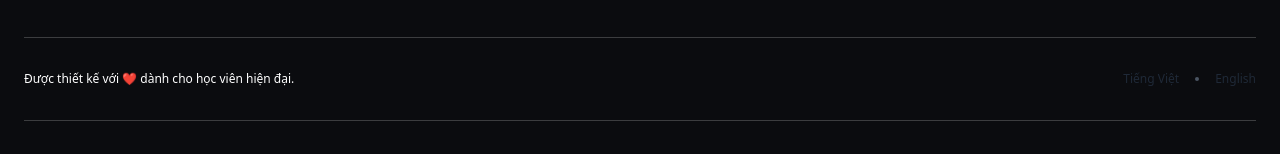
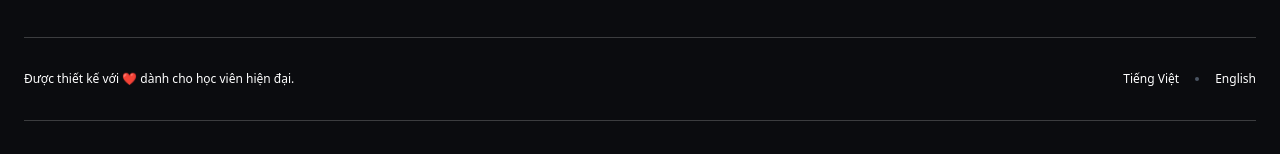
Before and after one commit to dangkhoa2004/vite-project, a Vue app: page / in a window 1280 px wide. Shown: the part 3626-3780 px from the top of the page. Built offline with nearby package versions, Linux system fonts and the light colour scheme.

Commit message:
Update ColorMode, UI and UX

```diff
--- a/src/layouts/HomePageFooter.vue
+++ b/src/layouts/HomePageFooter.vue
@@ -109,9 +109,9 @@
           Được thiết kế với ❤️ dành cho học viên hiện đại.
         </p>
         <div class="flex items-center gap-4 text-[12px]">
-          <a href="" class="hover:text-white transition-colors">Tiếng Việt</a>
+          <a href="" class="text-white transition-colors">Tiếng Việt</a>
           <span class="w-1 h-1 bg-gray-600 rounded-full"></span>
-          <a href="" class="hover:text-white transition-colors">English</a>
+          <a href="" class="text-white transition-colors">English</a>
         </div>
       </div>
       <div class="pt-8 border-t border-white/20 flex flex-col md:flex-row items-center justify-between gap-4">
@@ -124,7 +124,7 @@
             class="text-gray-400 hover:text-white transition-colors duration-200" title="GitHub">
             <i class="fa-brands fa-github"></i>
           </a>
-          <a href="https://www.facebook.com/dangkh0a2004" target="_blank"
+          <a href="https://github.com/dangkhoa2004/vite-project" target="_blank"
             class="text-gray-400 hover:text-white transition-colors duration-200" title="Facebook">
             <i class="fa-brands fa-facebook"></i>
           </a>
```
